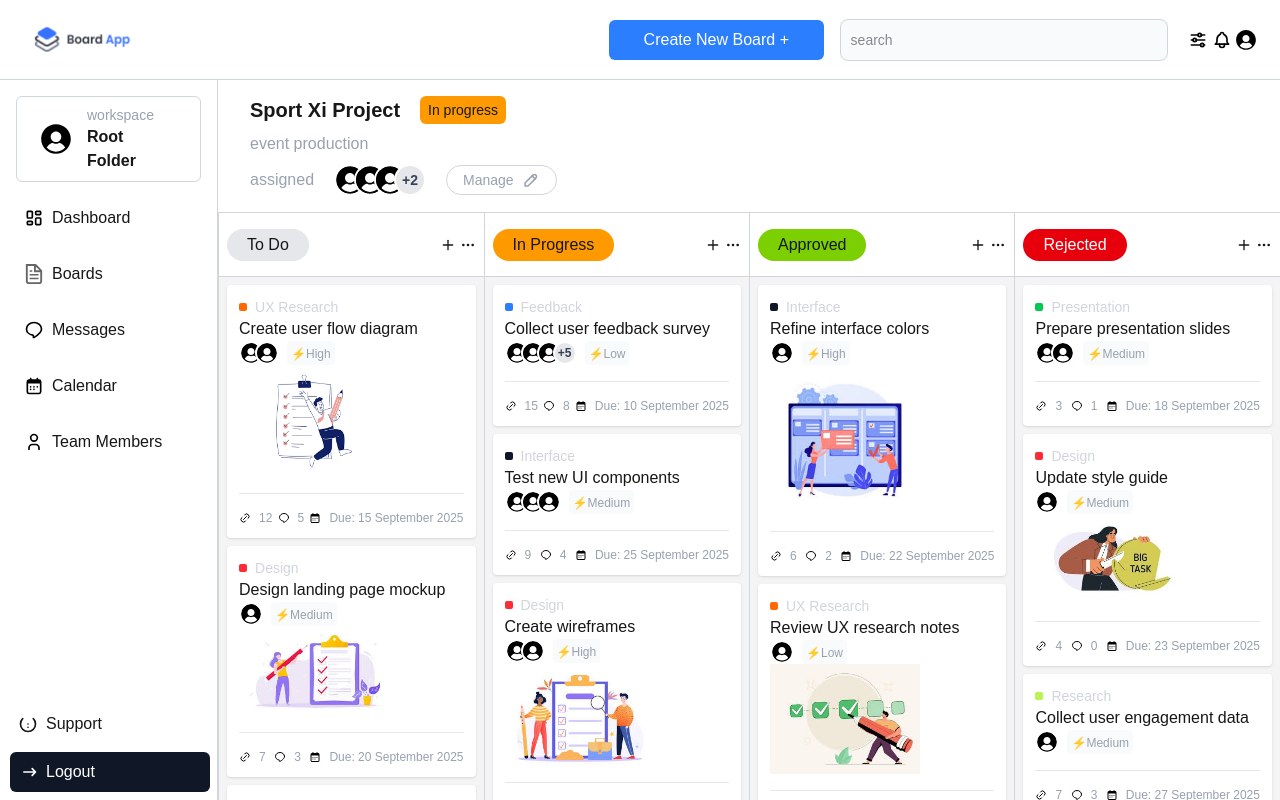
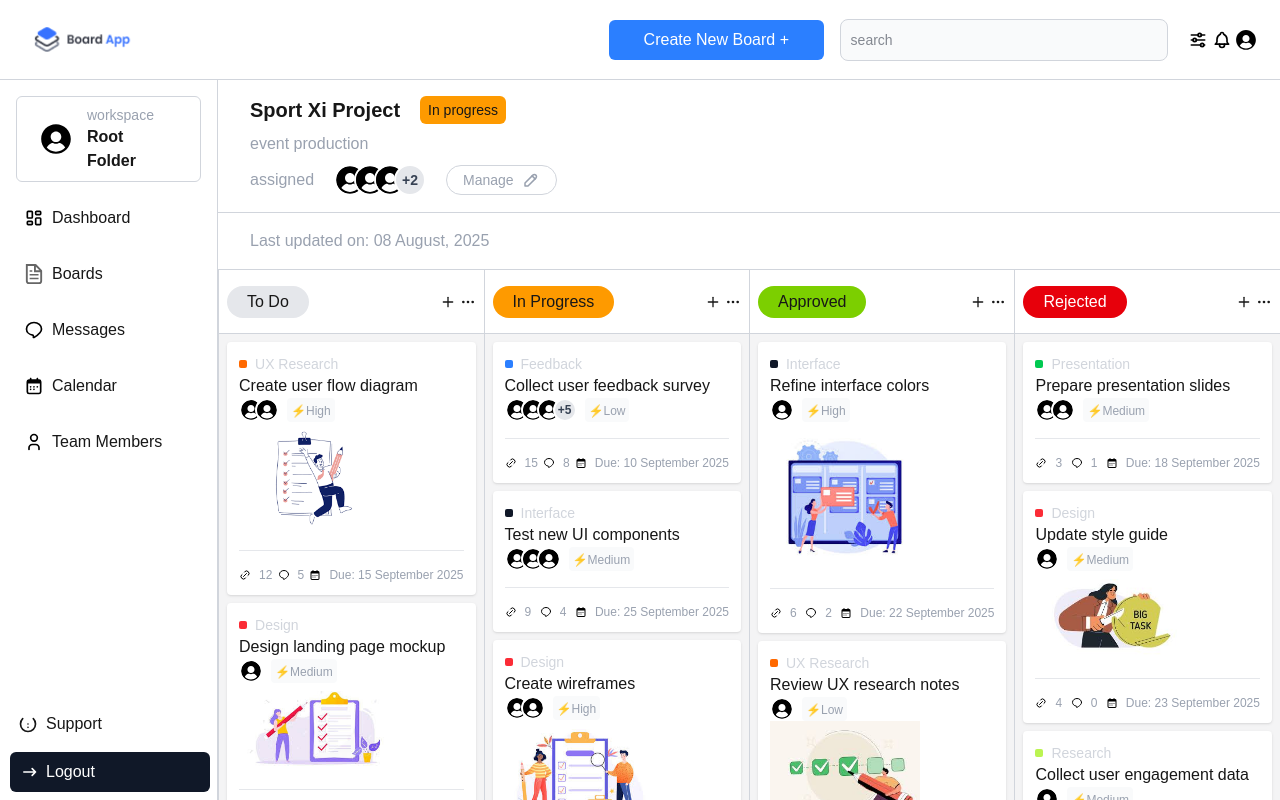
Before and after one commit to udarabandara/Swimlane-Dashboard, a Next.js app in the folder swimlane-dashboard/: page / in a window 1280 px wide. Shown: the top 800 px of the page. Built offline with nearby package versions, Linux system fonts and the light colour scheme.

Commit message:
last update section

```diff
--- a/swimlane-dashboard/src/components/TitleContent.js
+++ b/swimlane-dashboard/src/components/TitleContent.js
@@ -2,16 +2,16 @@ import React from 'react'
 
 function TitleContent() {
   return (
-    <div className="px-8 w-full py-4 flex-col border-b border-gray-300">
-      <div className="flex flex-row mb-2">
+    <div className="w-full py-4 flex-col border-b border-gray-300">
+      <div className="flex px-8 flex-row mb-2">
         <span className="text-xl font-bold">Sport Xi Project</span>
          <button className="px-2 bg-amber-500 rounded-md ml-5">
                 <span className="text-sm">In progress</span>
           </button>
       </div>
-      <span className="text-m text-gray-400">event production</span>
+      <span className="text-m px-8 text-gray-400 px-8 ">event production</span>
 
-      <div className="flex flex-row items-center mt-2">
+      <div className="flex flex-row items-center mt-2 mb-4 px-8 ">
       <span className="text-m text-gray-400">assigned</span>
 
       <div className="flex -space-x-3 ml-5">
@@ -28,6 +28,10 @@ function TitleContent() {
             <svg  xmlns="http://www.w3.org/2000/svg"  width="18"  height="18"  viewBox="0 0 24 24"  fill="none"  stroke="currentColor"  strokeWidth="2"  strokeLinecap="round"  strokeLinejoin="round"  className="icon icon-tabler icons-tabler-outline text-gray-400 icon-tabler-pencil"><path stroke="none" d="M0 0h24v24H0z" fill="none"/><path d="M4 20h4l10.5 -10.5a2.828 2.828 0 1 0 -4 -4l-10.5 10.5v4" /><path d="M13.5 6.5l4 4" /></svg>
           </button>
       </div>
+
+      <div className="w-full flex-col pt-4 border-t border-gray-300">
+         <span className="text-m text-gray-400 ml-8">Last updated on: 08 August, 2025</span>
+      </div>
     </div>
   )
 }
```
